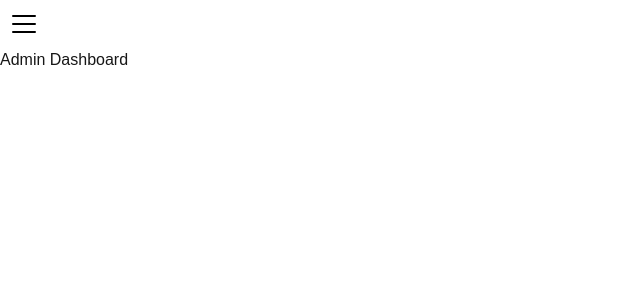
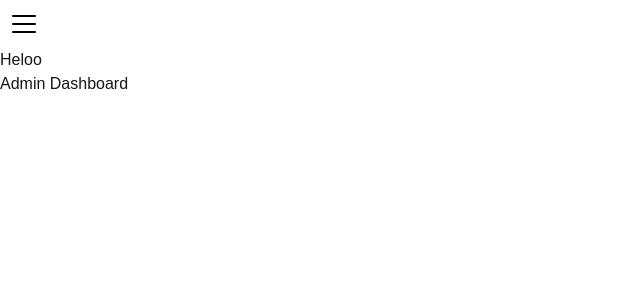
Before and after one commit to Zardd99/restaurant_mangement_system, a Next.js app: page /dashboard in a window 1280 px wide. Shown: the top 300 px of the page, without its empty margins (0-640 px from the left). Built offline with nearby package versions, Linux system fonts and the light colour scheme; a web font is replaced by a local one; what @midudev/tailwind-animations would draw is missing.

Commit message:
SCRUM-29 test

```diff
--- a/app/components/Navbar/Navbar.tsx
+++ b/app/components/Navbar/Navbar.tsx
@@ -23,6 +23,9 @@ const Navbar = () => {
         </svg>
       </button>
       {isOpen && <Sidebar isOpens={isOpen} />}
+      <div>
+        <p>Heloo</p>
+      </div>
     </>
   );
 };
```
